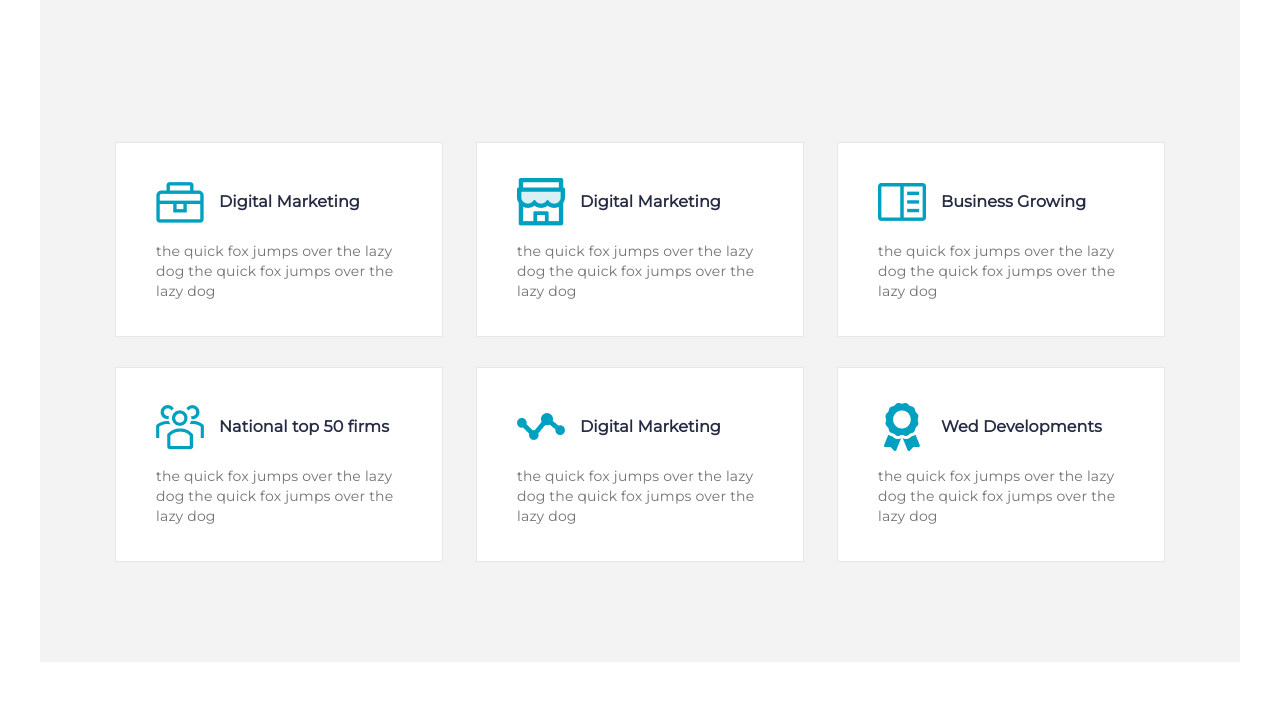
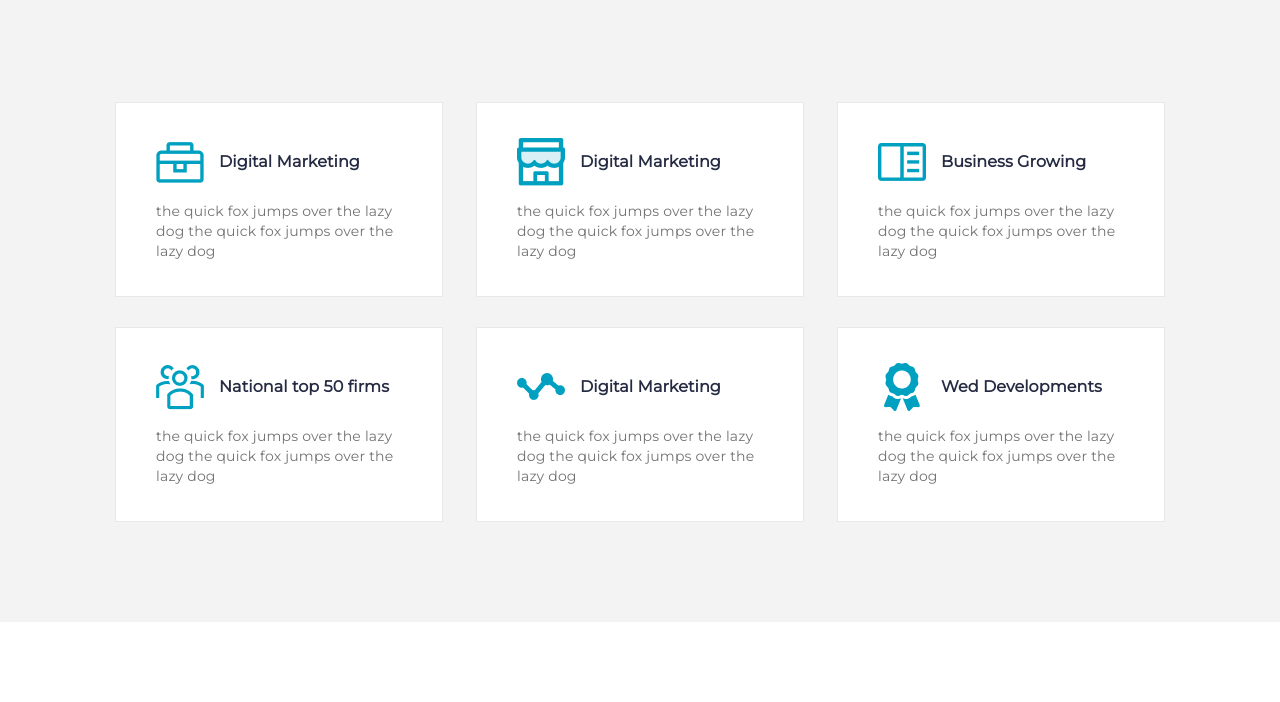
Before and after one commit to Rebel-Jasper/Rebel-Jasper.github.io, a plain HTML site: page index.html in a window 1280 px wide. Shown: the part 122-824 px from the top of the page. After the commit the page ends 800 px from the top, so only its background shows below. Drawn offline with Linux system fonts and the light colour scheme.

Commit message:
Update style.css

```diff
--- a/style.css
+++ b/style.css
@@ -3,7 +3,7 @@
 body, html{
     pad: 0;
     margin: 0;
-    padding: 20px
+    padding: 20px, 20px;
 }
 
 body{
```
